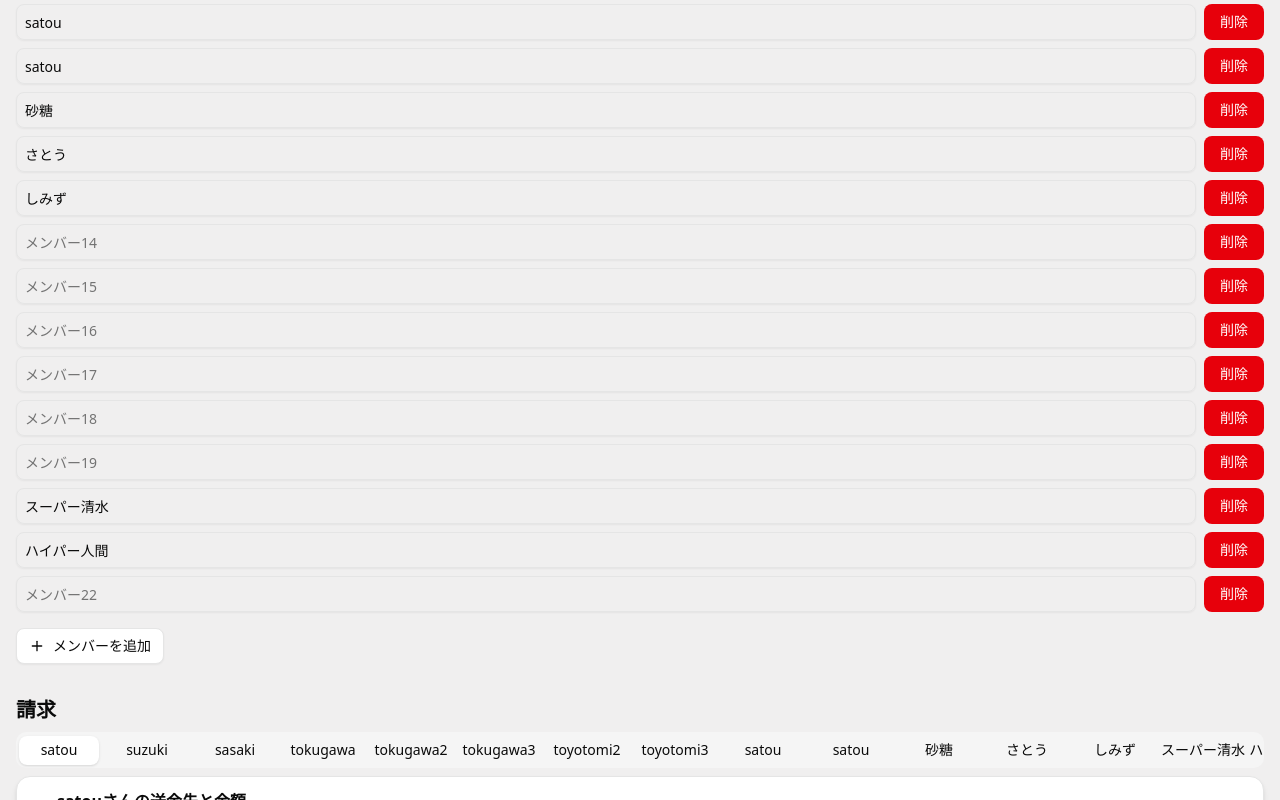
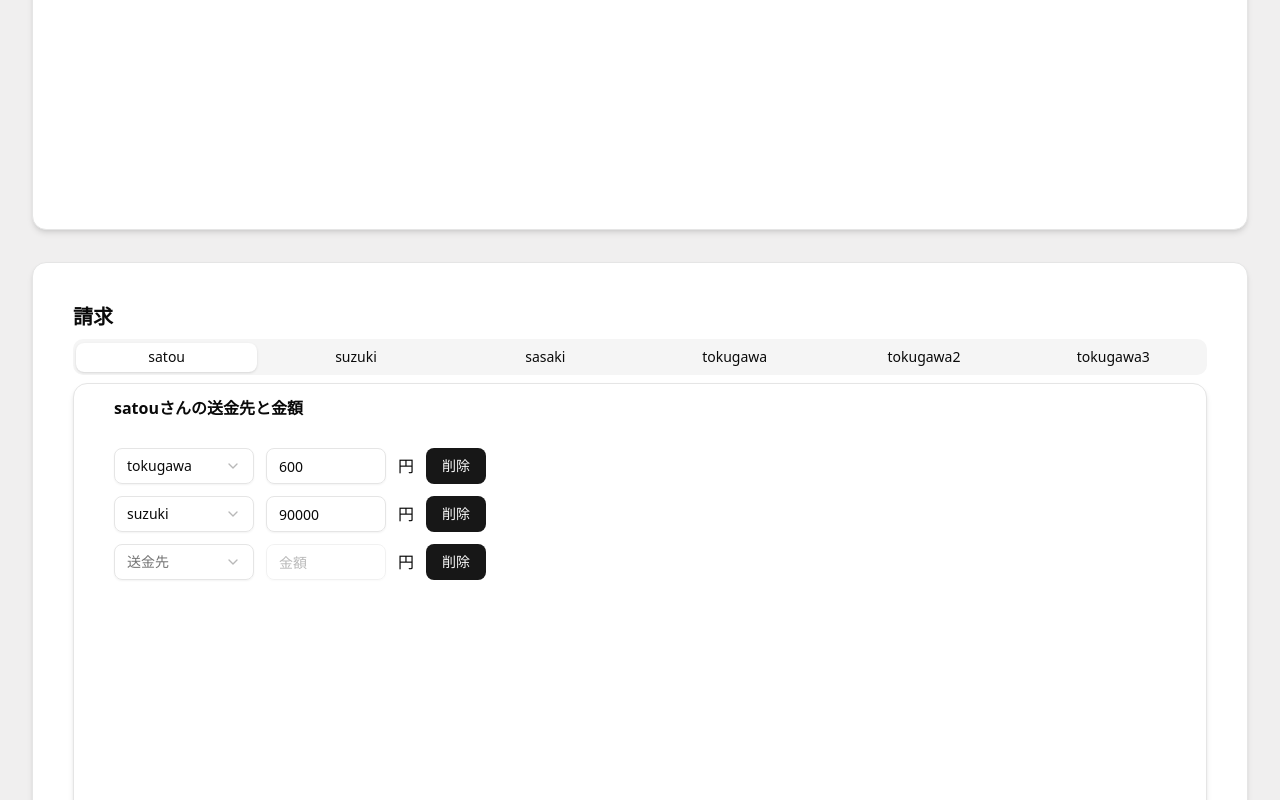
Before and after one commit to u-hossy/project-experiment, a React (Vite) app in the folder frontend/: page / in a window 1280 px wide. Shown: the part 480-1280 px from the top of the page. Built offline with nearby package versions, Linux system fonts and the light colour scheme; data requests are answered from the project's data file.

Commit message:
frontend:カードの調整

```diff
--- a/frontend/mock/db.json
+++ b/frontend/mock/db.json
@@ -23,70 +23,6 @@
     {
       "id": "523b",
       "name": "tokugawa3"
-    },
-    {
-      "id": "0430",
-      "name": "toyotomi2"
-    },
-    {
-      "id": "3184",
-      "name": "toyotomi3"
-    },
-    {
-      "id": "1f20",
-      "name": "satou"
-    },
-    {
-      "id": "9121",
-      "name": "satou"
-    },
-    {
-      "id": "9d56",
-      "name": "砂糖"
-    },
-    {
-      "id": "331f",
-      "name": "さとう"
-    },
-    {
-      "id": "8f93",
-      "name": "しみず"
-    },
-    {
-      "id": "ebd3",
-      "name": ""
-    },
-    {
-      "id": "b9a6",
-      "name": ""
-    },
-    {
-      "id": "49f9",
-      "name": ""
-    },
-    {
-      "id": "cd27",
-      "name": ""
-    },
-    {
-      "id": "fe74",
-      "name": ""
-    },
-    {
-      "id": "cdf7",
-      "name": ""
-    },
-    {
-      "id": "dda7",
-      "name": "スーパー清水"
-    },
-    {
-      "id": "0d2c",
-      "name": "ハイパー人間"
-    },
-    {
-      "id": "a9c5",
-      "name": ""
     }
   ],
   "billings": [
@@ -97,34 +33,10 @@
       "amount": 600
     },
     {
-      "id": "15e2c477-01b7-484c-a3cc-e85fa8990bd2",
-      "payerId": "9852",
-      "receiverId": "0430",
-      "amount": 900
-    },
-    {
-      "id": "c9721c20-3b8a-4f05-98ab-248ab5cdb6ff",
-      "payerId": "ff90",
-      "receiverId": "8f93",
-      "amount": 500
-    },
-    {
       "id": "d6c83ee7-c66c-47a1-8e0a-77a47794b15e",
       "payerId": "ff90",
       "receiverId": "9852",
       "amount": 90000
-    },
-    {
-      "id": "6606427c-5e93-4d57-b1c5-bd075a6bacfa",
-      "payerId": "ff90",
-      "receiverId": "0430",
-      "amount": 100
-    },
-    {
-      "id": "779862b4-3ded-4c0c-82fc-b80a7fca42e9",
-      "payerId": "ff90",
-      "receiverId": "9d56",
-      "amount": 90000
     }
   ]
 }
--- a/frontend/src/App.tsx
+++ b/frontend/src/App.tsx
@@ -1,13 +1,19 @@
 import BillingTabList from "./components/BillingTabList";
 import Header from "./components/Header";
 import MemberList from "./components/MemberList";
+import CardWrapper from "./components/CardWrapper";
 
 function App() {
+
   return (
-    <div style={{ paddingTop: "80px", paddingBottom: "200px" }}>
+    <div style={{ paddingTop: "80px", paddingBottom: "200px", justifyContent: "center", gap: "32px", }}>
       <Header />
-      <MemberList />
-      <BillingTabList />
+      <CardWrapper>
+        <MemberList />
+      </CardWrapper>
+      <CardWrapper>
+        <BillingTabList />
+      </CardWrapper>
     </div>
   );
 }
--- a/frontend/src/components/BillingDetailCard.tsx
+++ b/frontend/src/components/BillingDetailCard.tsx
@@ -137,7 +137,7 @@ export default function BillingDetailCard({ payer }: BillingDetailCardProps) {
   };
 
   return (
-    <Card className="p-4 shadow-md">
+    <Card className="p-4 shadow-md overflow-y-auto h-[450px]">
       <CardHeader>
         <CardTitle>{payer.name}さんの送金先と金額</CardTitle>
       </CardHeader>
--- /dev/null
+++ b/frontend/src/components/CardWrapper.tsx
@@ -0,0 +1,15 @@
+import {
+  Card,
+  CardContent,
+} from "@/components/ui/card"
+
+
+export default function CardWrapper({ children }: { children: React.ReactNode }) {
+    return(
+        <Card className="shadow-md overflow-y-auto h-[630px] mb-8 mx-8">
+            <CardContent>
+                {children}
+            </CardContent>
+        </Card>
+    );
+}
```
